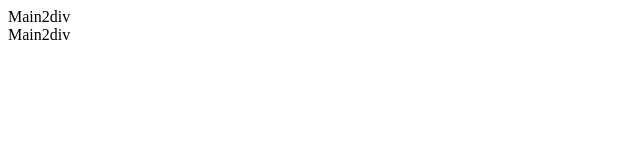
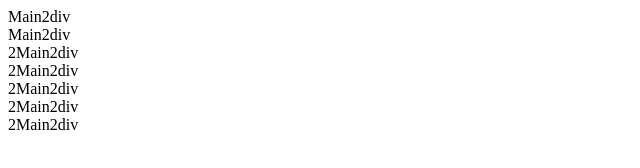
Before and after one commit to Skifferii/GitRepo, a plain HTML site: page index.html in a window 1280 px wide. Shown: the whole page, without its empty margins (0-640 px from the left). Drawn offline with Linux system fonts and the light colour scheme.

Commit message:
main5div

```diff
--- a/index.html
+++ b/index.html
@@ -8,6 +8,11 @@
 <body>
     <div class="class">Main2div</div>
     <div class="class">Main2div</div>
+    <div class="class">2Main2div</div>
+    <div class="class">2Main2div</div>
+    <div class="class">2Main2div</div>
+    <div class="class">2Main2div</div>
+    <div class="class">2Main2div</div>
 
 </body>
 </html>
```
Also changed, not shown: 1 other file.
